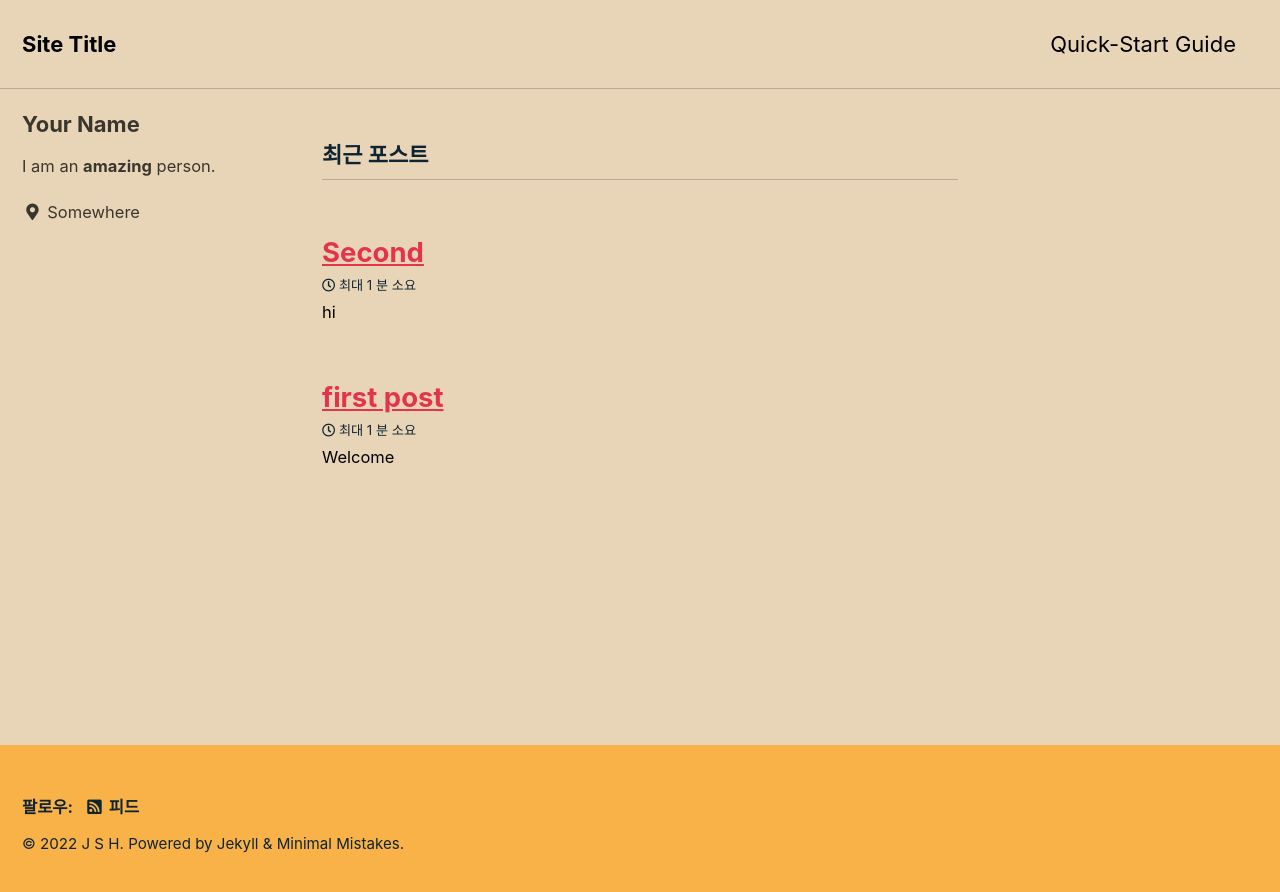
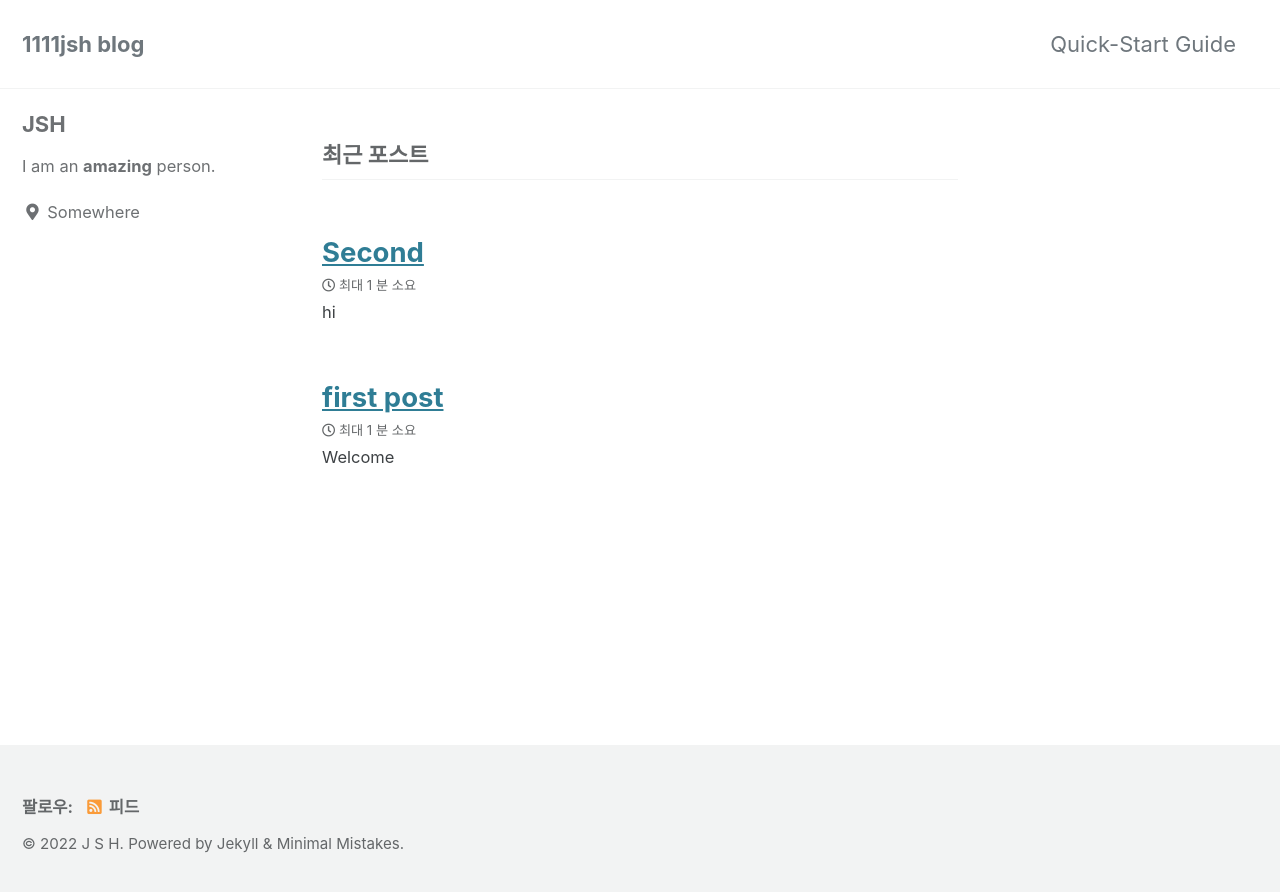
Before and after one commit to 1111jsh/1111jsh.github.io, a Jekyll site: the page built from index.html, in a window 1280 px wide. Shown: the top 892 px of the page. Built offline with Jekyll 4.4.1, drawn with Linux system fonts in a browser that asks for light colours; cached includes are drawn as plain includes; the list of posts is cut into pages by our own code.

Commit message:
Update _config.yml

```diff
--- a/_config.yml
+++ b/_config.yml
@@ -12,11 +12,11 @@
 
 # theme                  : "minimal-mistakes-jekyll"
 # remote_theme           : "mmistakes/minimal-mistakes"
-minimal_mistakes_skin    : "sunrise" # "air", "aqua", "contrast", "dark", "dirt", "neon", "mint", "plum", "sunrise"
+minimal_mistakes_skin    : "default" # "air", "aqua", "contrast", "dark", "dirt", "neon", "mint", "plum", "sunrise"
 
 # Site Settings
 locale                   : "ko-KR"
-title                    : "Site Title"
+title                    : "1111jsh blog"
 title_separator          : "-"
 subtitle                 : # site tagline that appears below site title in masthead
 name                     : "J S H"
@@ -104,7 +104,7 @@ analytics:
 
 # Site Author
 author:
-  name             : "Your Name"
+  name             : "JSH"
   avatar           : # path of avatar image, e.g. "/assets/images/bio-photo.jpg"
   bio              : "I am an **amazing** person."
   location         : "Somewhere"
```
